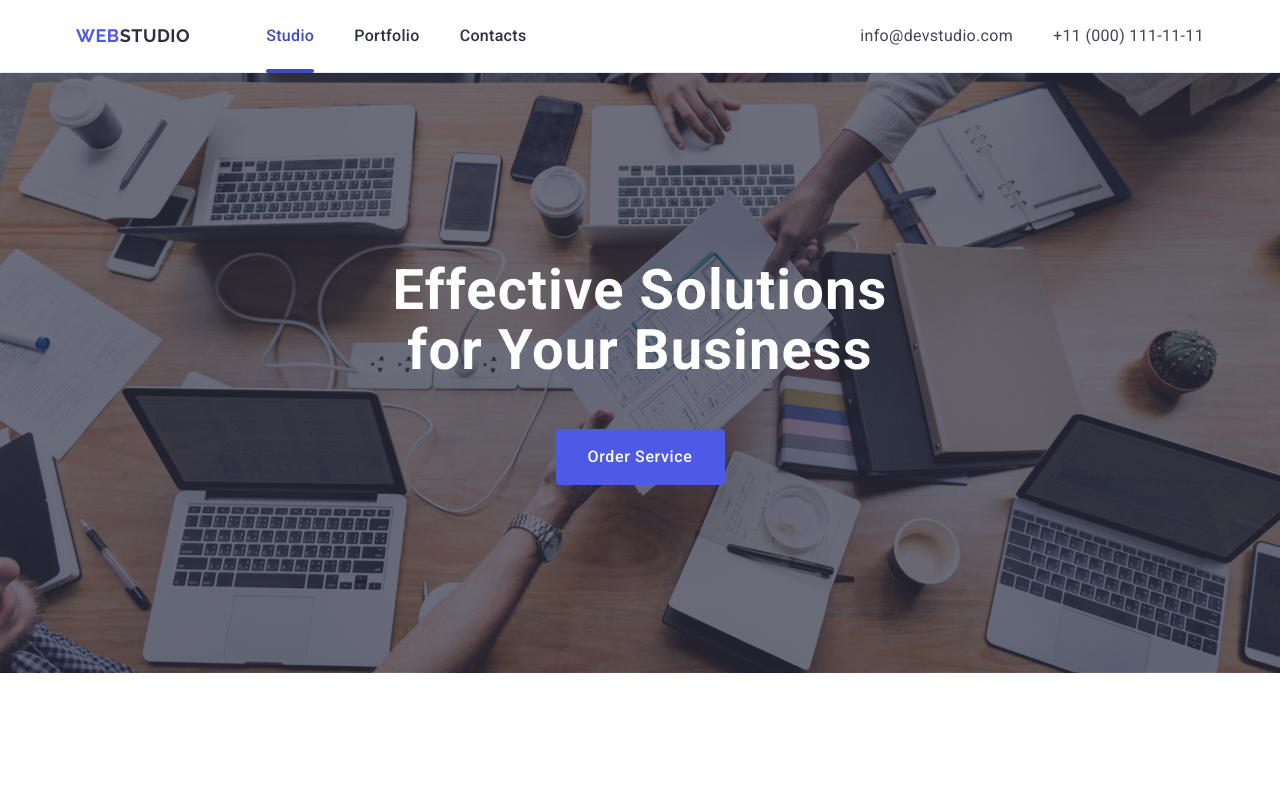
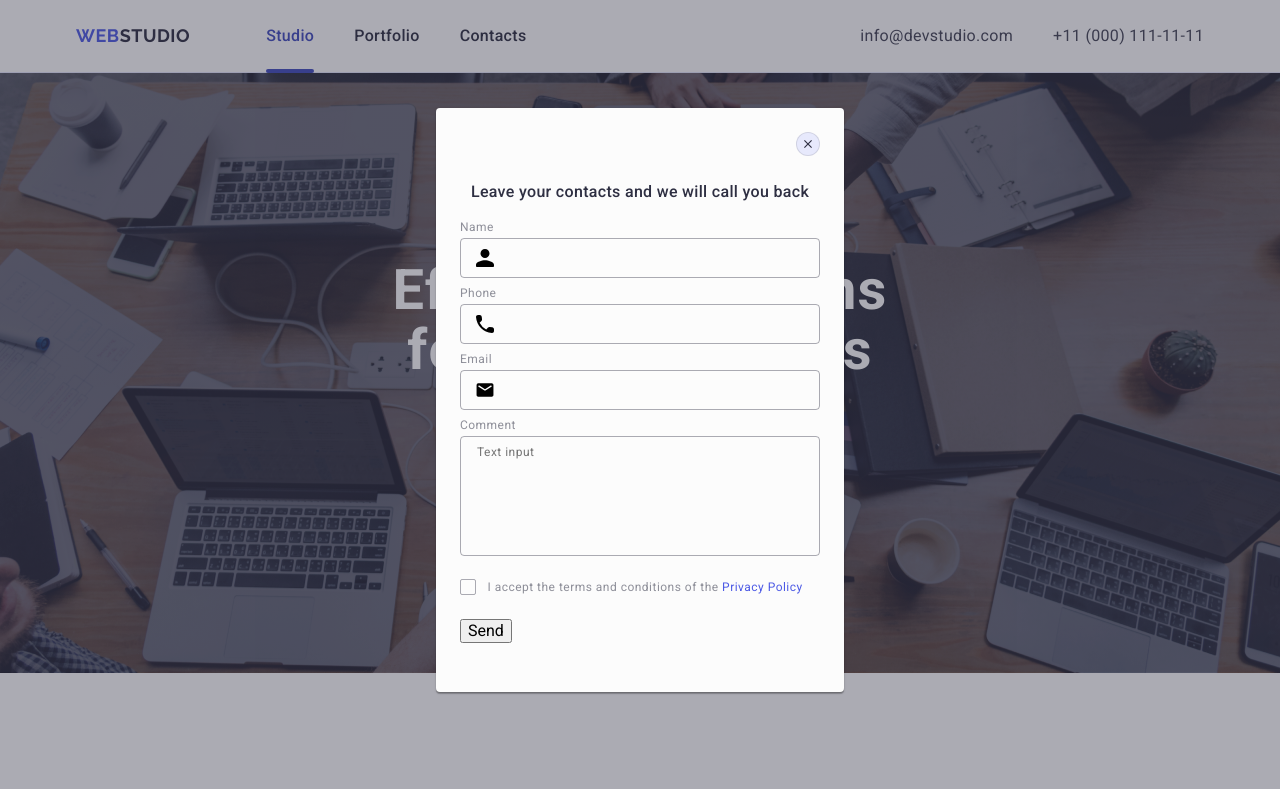
Before and after one commit to ivshynalarysa/goit-markup-hw-06, a plain HTML site: page index.html in a window 1280 px wide. Shown: the top 789 px of the page. Drawn offline with nearby package versions, Linux system fonts and the light colour scheme.

Commit message:
add modal

```diff
--- a/css/styles-old.css
+++ b/css/styles-old.css
@@ -171,7 +171,7 @@ transition: background-color 250ms cubic-bezier(0.4, 0, 0.2, 1);}
 .footer-title-social-media { font-weight: 500; color: #FFFFFF;
     font-size: 16px;
     line-height: 1.5;
-    letter-spacing: 0.02em;margin-bottom: 16px;  }
+    ltter-spacing: 0.02em;margin-bottom: 16px;  }
 .footer-icon-list {list-style: none; display: flex;  gap: 16px;
     justify-content: center; padding-top: 8px; padding-left: 0;}
 .footer-link {display: flex; align-items: center; justify-content: center;
--- a/css/styles.css
+++ b/css/styles.css
@@ -146,17 +146,12 @@ button {
     margin-right: 120px;
   }
 
-  .navlink .navi:hover,
-  .navlink .navi:focus {
-    text-decoration: underline;
-    color: #404bbf;
-  }
+
 
   .navi {
     line-height: 1.5;
     letter-spacing: 0.02em;
     font-weight: 500;
-    transition: color 250ms cubic-bezier(0.4, 0, 0.2, 1);
     color: #2e2f42;
     padding: 24px 0;
     display: block;
@@ -189,17 +184,12 @@ button {
     gap: 12px;
   }
 
-  .link-address:hover,
-  .link-address:focus {
-    color: #404bbf;
-  }
-
-  .link-address {
+.link-address {
     font-size: 12px;
     line-height: 1.17;
     letter-spacing: 0.04em;
     color: #434455;
-    transition: color 250ms cubic-bezier(0.4, 0, 0.2, 1);
+
   }
 }
 
@@ -211,10 +201,25 @@ button {
     flex-direction: row;
     gap: 40px;
   }
+  .navi {
+    transition: color 250ms cubic-bezier(0.4, 0, 0.2, 1);
+
+  }
+
+  .navlink .navi:hover,
+  .navlink .navi:focus {
+    text-decoration: underline;
+    color: #404bbf;
+  }
+  .link-address:hover,
+  .link-address:focus {
+    color: #404bbf;
+  }
   .link-address {
     font-size: 16px;
     line-height: 1.5;
     letter-spacing: 0.02em;
+    transition: color 250ms cubic-bezier(0.4, 0, 0.2, 1);
   }
 }
 
@@ -353,10 +358,10 @@ min-width: 169px;
 height: 56px;
 margin-right: auto;
 margin-left: auto;
-transition:  background-color 250ms cubic-bezier(0.4, 0, 0.2, 1);
+
       }
 
-.button:hover, .button:focus {color: #ffffff;background-color: #404BBF;}
+
 
 @media screen and (min-width: 768px) {
 
@@ -394,7 +399,15 @@ max-width: 1440px; padding: 188px 0;}
 
 .main-title {  margin-bottom: 48px;}
 
+.button {
+  transition:  background-color 250ms cubic-bezier(0.4, 0, 0.2, 1);
+        }
+
+.button:hover, .button:focus {color: #ffffff;background-color: #404BBF;}
+
+
 }
+
 
 /*section 2*/
 
@@ -460,8 +473,7 @@ max-width: 288px;  }
     justify-content: center; padding-top: 8px;}
 .ourteam-link {display: flex; align-items: center; justify-content: center;
     background-color :#4D5AE5; width: 100%; height: 100%; border-radius: 50%; z-index: 99;
-transition: background-color 250ms cubic-bezier(0.4, 0, 0.2, 1);}
-.ourteam-link:hover, .ourteam-link:focus {background-color: #404BBF;}
+}
 .ourteam-icon-li {width: 40px; height: 40px;}
 .icon {fill: #f4f4fd;}
 
@@ -473,6 +485,9 @@ transition: background-color 250ms cubic-bezier(0.4, 0, 0.2, 1);}
 }
 
 @media screen and (min-width: 1158px) {
+.ourteam-link {
+transition: background-color 250ms cubic-bezier(0.4, 0, 0.2, 1);}
+.ourteam-link:hover, .ourteam-link:focus {background-color: #404BBF;}
 .ourteam-list { gap: 24px;}
 .ourteam-list .staff {width: calc((100% - 72px) / 4);}
 
@@ -602,7 +617,10 @@ transform: translateY(100%); transition: transform 250ms cubic-bezier(0.4, 0, 0.
 .logo-container { margin-right: 24px;}
 .footer-social-media {max-width: 208px; height: 80px; margin-bottom: 102px;}
 .footer-title-social-media { text-align: left; margin-bottom: 16px;  }
-.footer-container {display: flex; justify-content: center; align-items: center;
+.footer-container {
+padding-left: 108px;
+display: flex;
+justify-content: flex-start; align-items: center;
 flex-wrap: wrap;  }
 .footer-input {
 width: 264px;
@@ -619,11 +637,141 @@ width: 264px;
 
 @media screen and (min-width: 1158px) {
 .footer { padding: 100px 0; }
-.footer-container {display: flex; align-items: baseline;  }
+.footer-container { justify-content: center; padding-left: 0; align-items: baseline;  }
 .logo-container {margin-right: 120px;}
 .footer-link:hover, .footer-link:focus {background-color: #31d0aa;}
 .subscribe {  margin-left: 80px;}
 .form-footer {flex-direction: row;}
 .subscribe-title {margin-right: 0; margin-bottom: 16px;}
+}
+
+/*modal*/
+
+
+
+@media screen and (min-width: 768px) {
+
+.backdrop { position: fixed; top: 0; left: 0; width: 100%;
+  height: 100%; background-color:  rgba(46, 47, 66, 0.4);
+  opacity: 0; visibility: hidden; pointer-events: none;
+  transition: opacity 250ms cubic-bezier(0.4, 0, 0.2, 1),
+  visibility 250ms cubic-bezier(0.4, 0, 0.2, 1);
+}
+.backdrop.is-open {opacity: 1; visibility: visible; pointer-events: auto;}
+
+
+.modal {position: absolute; top: 50%; left: 50%;
+  border-radius: 4px;
+  width: 408px;
+  min-height: 584px;
+  padding: 72px 24px 24px;
+  box-shadow: 0 1px 1px 0 rgba(0, 0, 0, 0.14), 0 1px 3px 0 rgba(0, 0, 0, 0.12), 0 2px 1px 0 rgba(0, 0, 0, 0.2);
+  background: #fcfcfc;
+  transform: translate(-50%, -50%);
+  transition: transform 250ms cubic-bezier(0.4, 0, 0.2, 1);}
+
+.modal-close-btn {top: 24px; right: 24px;
+  position: absolute; width: 24px;
+  height: 24px;
+  display: flex;
+  align-items: center;
+  justify-content: center;
+  padding: 0;
+  background-color:#e7e9fc;
+  border-radius: 50%;
+  border: 1px solid rgba(0, 0, 0, 0.1);
+  transition:
+  background-color 250ms cubic-bezier(0.4, 0, 0.2, 1), border 250ms cubic-bezier(0.4, 0, 0.2, 1);}
+.modal-icon-close {fill: #2e2f42;}
+.modal-p { font-weight: 500;
+  font-size: 16px;
+  line-height: 1.5;
+  letter-spacing: 0.02em;
+  text-align: center;
+  color: #2e2f42;
+  margin-bottom: 16px;}
+.modal-form { display: flex;
+align-items: flex-start;
+justify-content: flex-start;
+flex-direction: column;
+}
+.modal-field {margin-bottom: 8px;}
+.modal-label {display: block;
+    flex-direction: column;
+    margin-bottom: 4px;
+    font-weight: 400;
+    font-size: 12px;
+    line-height: 1.17;
+    letter-spacing: 0.04em;
+    color: #8e8f99;}
+.modal-input-wrap {position: relative; }
+.modal-icon-inf {position: absolute;
+    top: 50%;
+    left: 16px;  transform: translateY(-50%) ;
+    transition: fill 250ms cubic-bezier(0.4, 0, 0.2, 1); }
+
+.modal-input { width: 100%; width: 360px;
+    padding-left: 38px;
+    outline: transparent;
+    border: 1px solid rgba(46, 47, 66, 0.4);
+    border-radius: 4px;
+    height: 40px;
+    background-color: transparent;
+   }
+.modal-comment {margin-bottom: 16px;}
+.user-comment { width: 100%;
+       padding: 8px 16px;
+       outline: transparent;
+       width: 360px;
+       height: 120px; font-weight: 400;
+       font-size: 12px;
+       line-height: 1.17;
+       letter-spacing: 0.04em;
+       color: rgba(46, 47, 66, 0.4);
+       border: 1px solid rgba(46, 47, 66, 0.4);
+       border-radius: 4px;
+       background-color: transparent; resize: none;
+       }
+.modal-checkbox {margin-bottom: 24px;}
+
+.input-checkbox {   font-weight: 400;
+        cursor: pointer;
+       }
+.label-checkbox {font-size: 12px;
+           line-height: 1.17;
+           letter-spacing: 0.04em;
+           color: #8e8f99;}
+.acceptbox { margin-right: 8px;
+           width: 16px;
+           height: 16px;
+           border: 1px solid rgba(46, 47, 66, 0.4);
+           border-radius: 2px;
+           display: inline-flex;
+           align-items: center;
+           justify-content: center;
+           fill: transparent;
+           transition: background-color 250ms cubic-bezier(0.4, 0, 0.2, 1),
+           border 250ms cubic-bezier(0.4, 0, 0.2, 1), fill 250ms cubic-bezier(0.4, 0, 0.2, 1);}
+.input-checkbox:checked + .label-checkbox > .acceptbox {background-color:#404bbf; border: none; fill:#f4f4fd;}
+
+.accept-link {color: #4D5AE5;}
+
 
 }
+
+@media screen and (min-width: 1158px) {
+
+.modal-icon-close {
+transition: fill 250ms cubic-bezier(0.4, 0, 0.2, 1) ;}
+.modal-close-btn:hover, .modal-close-btn:focus { background-color: #404BBF; border: none;}
+.modal-close-btn:hover .modal-icon-close, .modal-close-btn:focus .modal-icon-close {fill: #FFFFFF;}
+.modal-input {
+transition: border-color 250ms cubic-bezier(0.4, 0, 0.2, 1);}
+.modal-comment {margin-bottom: 16px;}
+.user-comment {
+transition: border-color 250ms cubic-bezier(0.4, 0, 0.2, 1);}
+.user-comment:focus, .user-comment:hover {border-color: #4D5AE5;}
+
+
+
+}
--- a/index.html
+++ b/index.html
@@ -585,7 +585,7 @@
 
     <!--modal window-->
 
-    <div class="backdrop is-open hidden">
+    <div class="backdrop is-open">
       <div class="modal">
         <button class="modal-close-btn" type="button">
           <svg class="modal-icon-close" width="8" height="8">
```
